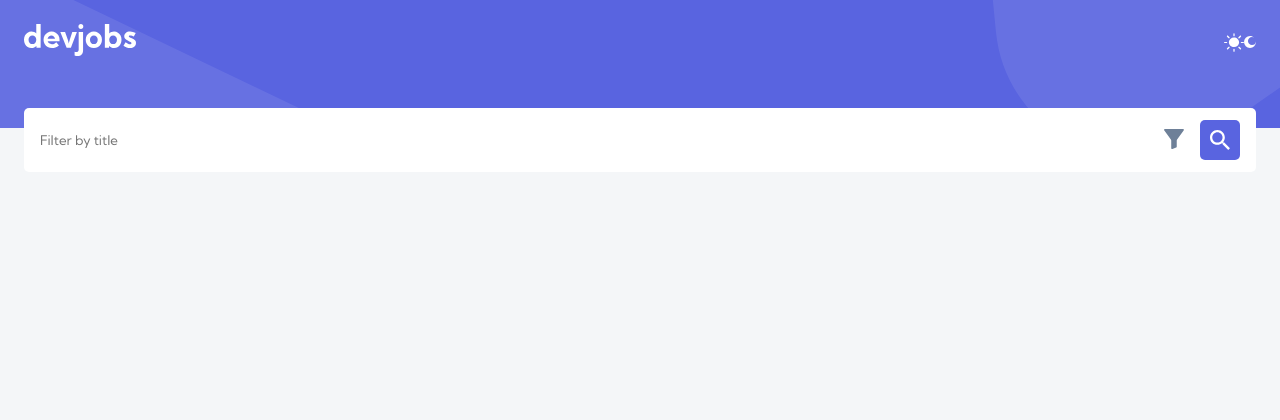
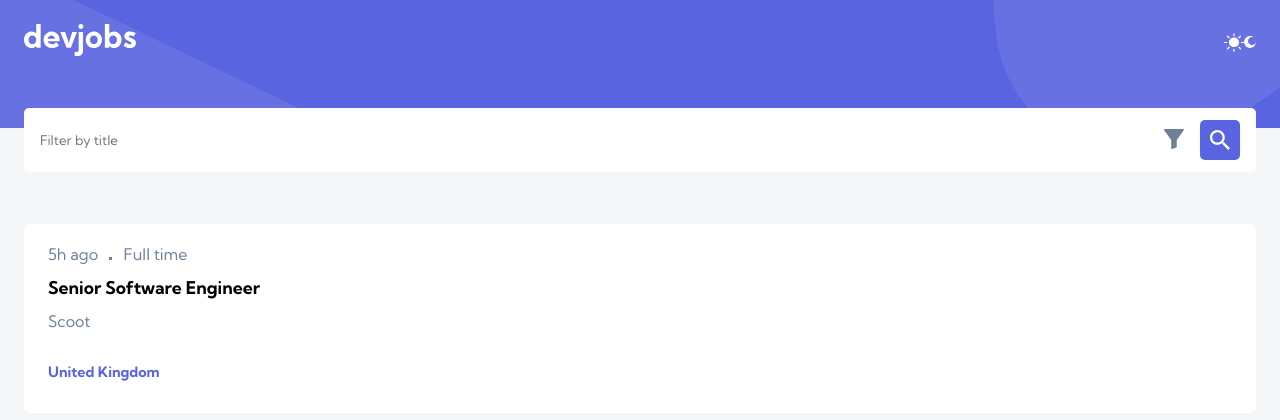
Before and after one commit to toriola998/Dev-jobs, a Vue app: page / in a window 1280 px wide. Shown: the top 420 px of the page. Built offline with nearby package versions, Linux system fonts and the light colour scheme.

Commit message:
styled each job box

```diff
--- a/public/index.html
+++ b/public/index.html
@@ -6,6 +6,7 @@
     <meta name="viewport" content="width=device-width,initial-scale=1.0">
     <link rel="icon" href="<%= BASE_URL %>favicon.ico">
     <title>Dev jobs website</title>
+    <link href="https://fonts.googleapis.com/css2?family=Kumbh+Sans:wght@400;700&display=swap" rel="stylesheet">
   </head>
   <body>
     <div id="app"></div>
--- a/src/App.vue
+++ b/src/App.vue
@@ -12,7 +12,6 @@ export default {
 </script>
 
 <style>
-@import url('https://fonts.googleapis.com/css2?family=Kumbh+Sans&display=swap');
 * {
     box-sizing: border-box;
     padding: 0;
--- /dev/null
+++ b/src/components/EachJob.vue
@@ -0,0 +1,19 @@
+<template>
+    <div class="each-job">
+        <img src="./../src/assets/logos/blogr.svg" alt="company logo" />
+    </div>
+</template>
+
+<script>
+export default {
+    props: [],
+}
+</script>
+
+<style scoped>
+    .each-job {
+        background-color: #fff;
+        padding: 0 1.5rem;
+        border-radius: 7px;
+    }
+</style>
--- a/src/views/Home.vue
+++ b/src/views/Home.vue
@@ -34,7 +34,16 @@
     </header>
 
     <main>
-
+        <div class="each-job">
+            <img src="./../assets/logos/scoot.svg" alt="company logo" />
+            <p class="time-wrap">
+                <span class="time">5h ago</span>
+                <span class="job-type">Full time</span>
+            </p>
+            <h2>Senior Software Engineer</h2>
+            <p class="company-name"> Scoot</p>
+            <p class="company-location"> United Kingdom </p>
+        </div>
     </main>
 </template>
 
@@ -57,11 +66,6 @@ export default {
 
     header > div {
         justify-content: space-between;
-    }
-
-    main {
-        background-color: #F4F6F8;
-        height: 100vh;
     }
 
     input,
@@ -92,4 +96,44 @@ export default {
         justify-content: center;
         margin-left: 1rem;
     }
+/**MAIN STYLING STARTS */
+    main {
+        background-color: #F4F6F8;
+        height: 100vh;
+        padding: 6rem 1.5rem 0;
+    }
+
+      .each-job {
+        background-color: #fff;
+        padding: 0 1.5rem 2rem;
+        border-radius: 7px;
+    }
+
+    .time-wrap,
+    .company-name {
+        color: #6E8098;
+        font-size: 1rem;
+    }
+
+    .time::after {
+        display: inline-block;
+        content: '';
+        background-color: #6E8098;
+        height: 3px;
+        width: 3px;
+        margin: 0 .7rem;
+    }
+
+    h2 {
+        font-size: 1.1rem;
+        font-weight: 700;
+        margin: .8rem 0;
+    }
+
+    .company-location {
+        color: #5964E0;
+        font-weight: 700;
+        font-size: .9rem;
+        margin-top: 2rem;
+    }
 </style>
```
